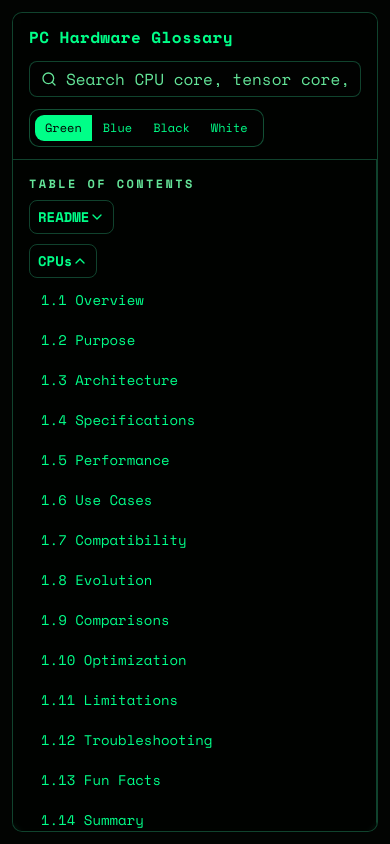
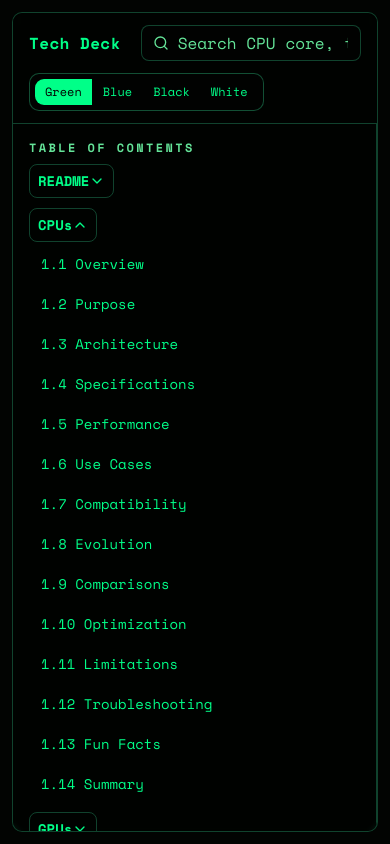
Before and after one commit to Caust2c/bitwarssite, a Next.js app: page / in a window 390 px wide. Built offline with nearby package versions, Linux system fonts and the light colour scheme.

Commit message:
search bar fixed

```diff
--- a/components/layout/docs-layout.tsx
+++ b/components/layout/docs-layout.tsx
@@ -32,12 +32,12 @@ export function DocsLayout({
 
   return (
     <DocsContainer>
-      <div className="shrink-0 border-b border-border/60 bg-background/45 px-4 py-3 sm:px-5 md:px-6 backdrop-blur-sm">
+      <div className="relative z-40 shrink-0 border-b border-border/60 bg-background/45 px-4 py-3 sm:px-5 md:px-6 backdrop-blur-sm">
         <div className="flex flex-wrap items-center gap-3">
           <p className="mr-2 shrink-0 text-base font-bold tracking-wide sm:text-lg">
-            PC Hardware Glossary
+            Tech Deck
           </p>
-          <div className="relative min-w-[220px] flex-1">
+          <div className="relative z-50 min-w-[220px] flex-1">
             <Search className="pointer-events-none absolute top-1/2 left-3 size-4 -translate-y-1/2 text-muted-foreground" />
             <Input
               placeholder="Search CPU core, tensor core, DDR5..."
@@ -46,7 +46,7 @@ export function DocsLayout({
               className="h-9 border-border/60 bg-background/60 pl-9 font-mono"
             />
             {hasQuery && (
-              <div className="absolute z-30 mt-1 w-full overflow-hidden rounded-md border border-border/60 bg-background/95 backdrop-blur-sm">
+              <div className="absolute z-[70] mt-1 w-full overflow-hidden rounded-md border border-border/60 bg-background/95 backdrop-blur-sm">
                 {searchResults.length > 0 ? (
                   <ul className="themed-scrollbar max-h-72 overflow-auto py-1">
                     {searchResults.map((topic) => (
@@ -75,7 +75,7 @@ export function DocsLayout({
         </div>
       </div>
 
-      <div className="grid min-h-0 flex-1 grid-cols-1 md:grid-cols-[300px_1fr]">
+      <div className="relative z-0 grid min-h-0 flex-1 grid-cols-1 md:grid-cols-[300px_1fr]">
         <Sidebar
           categories={categories}
           selectedTopic={selectedTopic}
```
